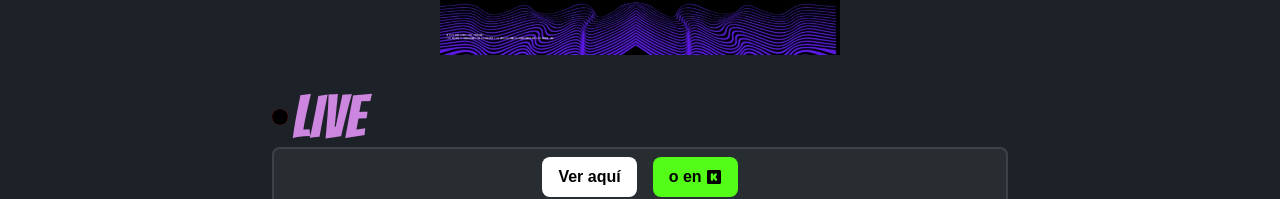
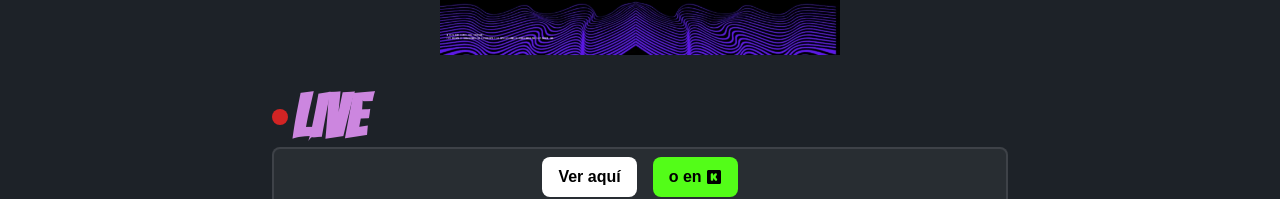
Before and after one commit to odiador/cafesports, a Next.js app: page /valorant in a window 1280 px wide. Shown: the part 605-804 px from the top of the page. Built offline with nearby package versions, Linux system fonts and the light colour scheme.

Commit message:
fix: I messed up

```diff
--- a/components/Embeds.tsx
+++ b/components/Embeds.tsx
@@ -14,16 +14,29 @@ const Embeds = ({ live }: { live: boolean }) => {
         <>
             <div className="font-operator flex items-center gap-1">
                 <motion.div className="size-4 rounded-full relative bg-red-600">
-                    <motion.div className="absolute top-0 left-0 size-4 rounded-full bg-black z-[1]" animate={{ opacity: live ? 1 : 0 }} transition={{ from: 0, repeat: Infinity, repeatType: "mirror", duration: 0.01, delay: 1, repeatDelay: 1 }}>
-                    </motion.div>
+                    {live && (
+                        <motion.div
+                            className="absolute top-0 left-0 size-4 rounded-full bg-black z-[1]"
+                            animate={{ opacity: [1, 0] }}
+                            transition={{
+                                repeat: Infinity,
+                                repeatType: "reverse",
+                                duration: 0.8,
+                                ease: "easeInOut"
+                            }}
+                        >
+                        </motion.div>
+                    )}
                 </motion.div>
-                <h1 className="text-center leading-none">{live ? "LIVE" : "OFFLINE"}</h1>
+                <h1 className="text-center leading-none font-semibold">
+                    {live ? "LIVE" : "OFFLINE"}
+                </h1>
             </div>
             <div className="bg-white/5 border-2 border-white/10 w-full flex flex-col p-2 rounded-lg items-center gap-4">
                 <div className="flex gap-4">
                     <button onClick={() => setShowKick(k => !k)}
                         className="bg-white w-fit text-black transition-all font-semibold rounded-lg px-4 py-2 hover:bg-white/85 flex gap-1 hover:scale-110">Ver aquí</button>
-                    <Link href="https://kick.com/cafesports" className="bg-[#53fd18] w-fit text-black transition-all font-semibold rounded-lg px-4 py-2 flex items-center gap-1 hover:scale-110">o en <FaKickstarter className="inline-block align-text-bottom" /></Link>
+                    <Link href="https://kick.com/cafesports-club" className="bg-[#53fd18] w-fit text-black transition-all font-semibold rounded-lg px-4 py-2 flex items-center gap-1 hover:scale-110">o en <FaKickstarter className="inline-block align-text-bottom" /></Link>
                 </div>
                 {showKick && <KickEmbed />}
             </div>
--- a/components/StreamsEmbed.tsx
+++ b/components/StreamsEmbed.tsx
@@ -49,7 +49,7 @@ const KickEmbed = () => {
             <iframe
                 className="size-full"
                 onLoad={() => setShow(false)}
-                src="https://player.kick.com/cafesports?autoplay=true"
+                src="https://player.kick.com/cafesports-club?autoplay=true"
                 allowFullScreen={true}
             />
             <div className="absolute top-1/2 left-1/2 animate-spin z-[1]" style={{ display: show ? "block" : "none" }}><FaSpinner /></div>
```
